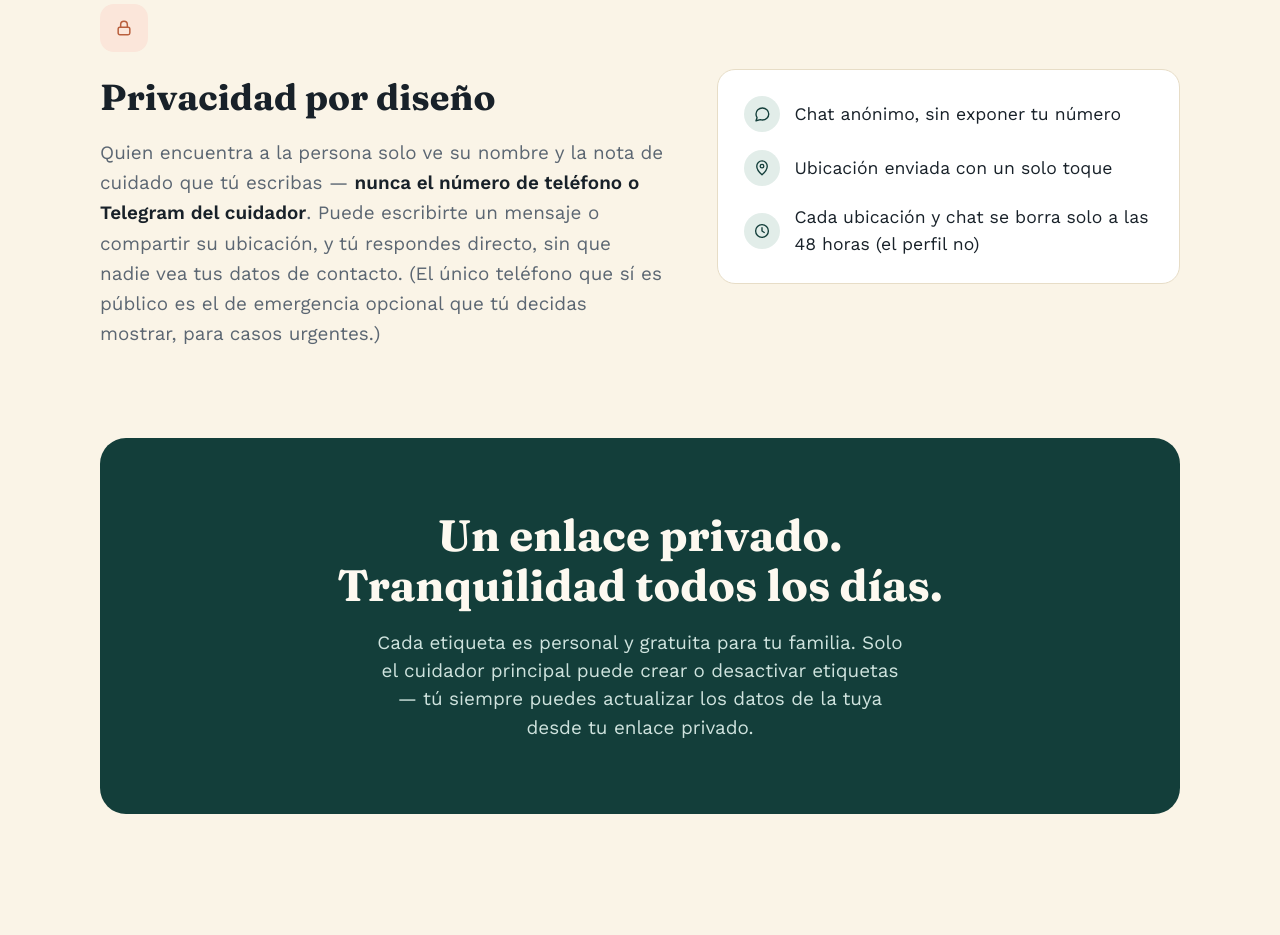
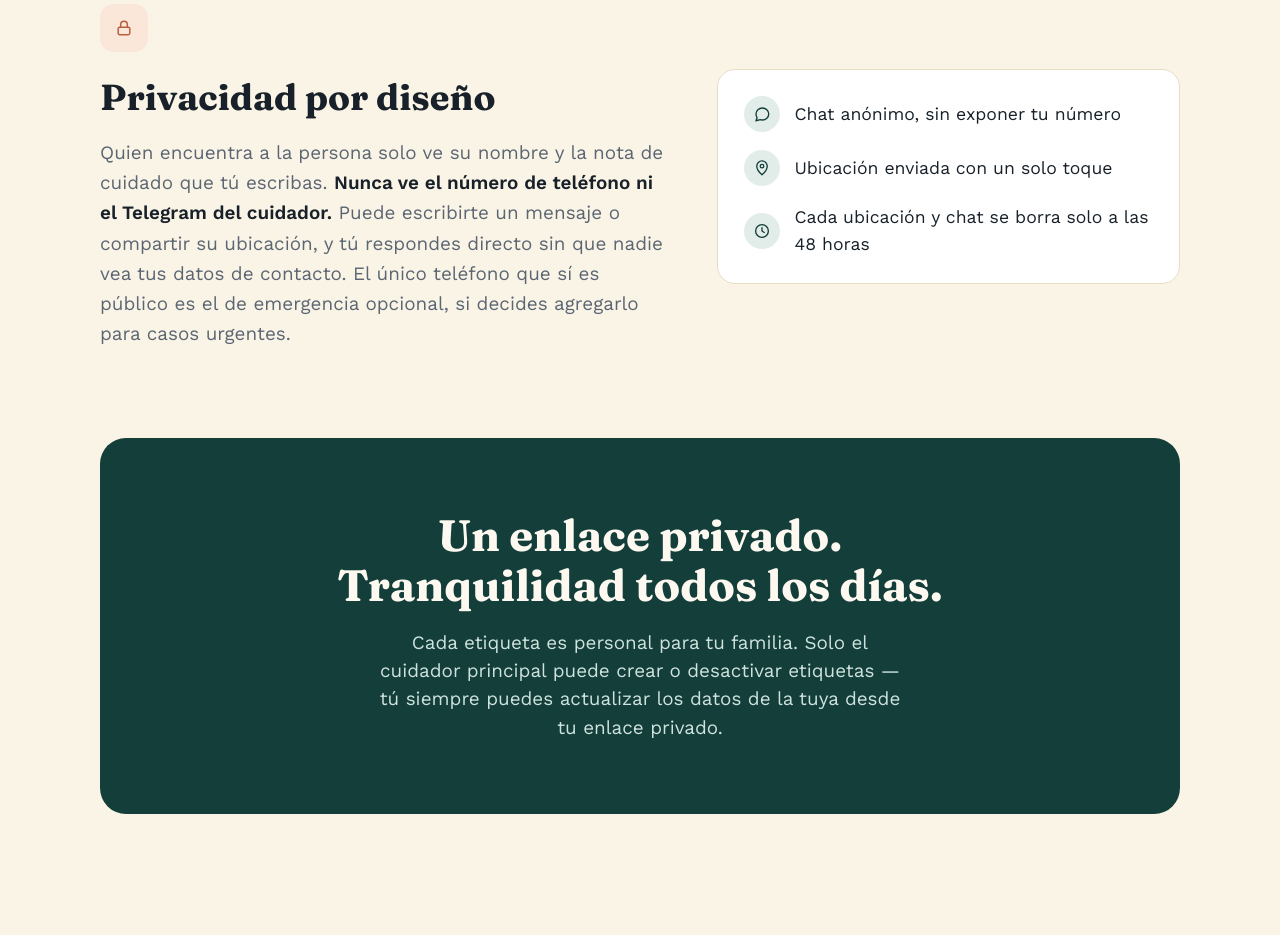
Before and after one commit to Agomez-jaime/NFC-Lost-Person-Help, a Next.js app: page / in a window 1280 px wide. Shown: the part 1340-2275 px from the top of the page. Built offline with nearby package versions, Linux system fonts and the light colour scheme.

Commit message:
Simplify privacy and cleanup copy per feedback

```diff
--- a/src/app/page.tsx
+++ b/src/app/page.tsx
@@ -152,10 +152,10 @@ export default function HomePage() {
             <h2>Privacidad por diseño</h2>
             <p>
               Quien encuentra a la persona solo ve su nombre y la nota de cuidado que tú
-              escribas — <strong>nunca el número de teléfono o Telegram del cuidador</strong>.
-              Puede escribirte un mensaje o compartir su ubicación, y tú respondes directo,
-              sin que nadie vea tus datos de contacto. (El único teléfono que sí es público
-              es el de emergencia opcional que tú decidas mostrar, para casos urgentes.)
+              escribas. <strong>Nunca ve el número de teléfono ni el Telegram del cuidador.</strong>{" "}
+              Puede escribirte un mensaje o compartir su ubicación, y tú respondes directo sin
+              que nadie vea tus datos de contacto. El único teléfono que sí es público es el de
+              emergencia opcional, si decides agregarlo para casos urgentes.
             </p>
           </div>
           <div className="l-privacy-card">
@@ -176,7 +176,7 @@ export default function HomePage() {
                 <span className="l-privacy-icon">
                   <ClockIcon />
                 </span>
-                Cada ubicación y chat se borra solo a las 48 horas (el perfil no)
+                Cada ubicación y chat se borra solo a las 48 horas
               </li>
             </ul>
           </div>
@@ -187,7 +187,7 @@ export default function HomePage() {
         <div className="l-cta">
           <h2>Un enlace privado. Tranquilidad todos los días.</h2>
           <p>
-            Cada etiqueta es personal y gratuita para tu familia. Solo el cuidador
+            Cada etiqueta es personal para tu familia. Solo el cuidador
             principal puede crear o desactivar etiquetas — tú siempre puedes
             actualizar los datos de la tuya desde tu enlace privado.
           </p>
```
